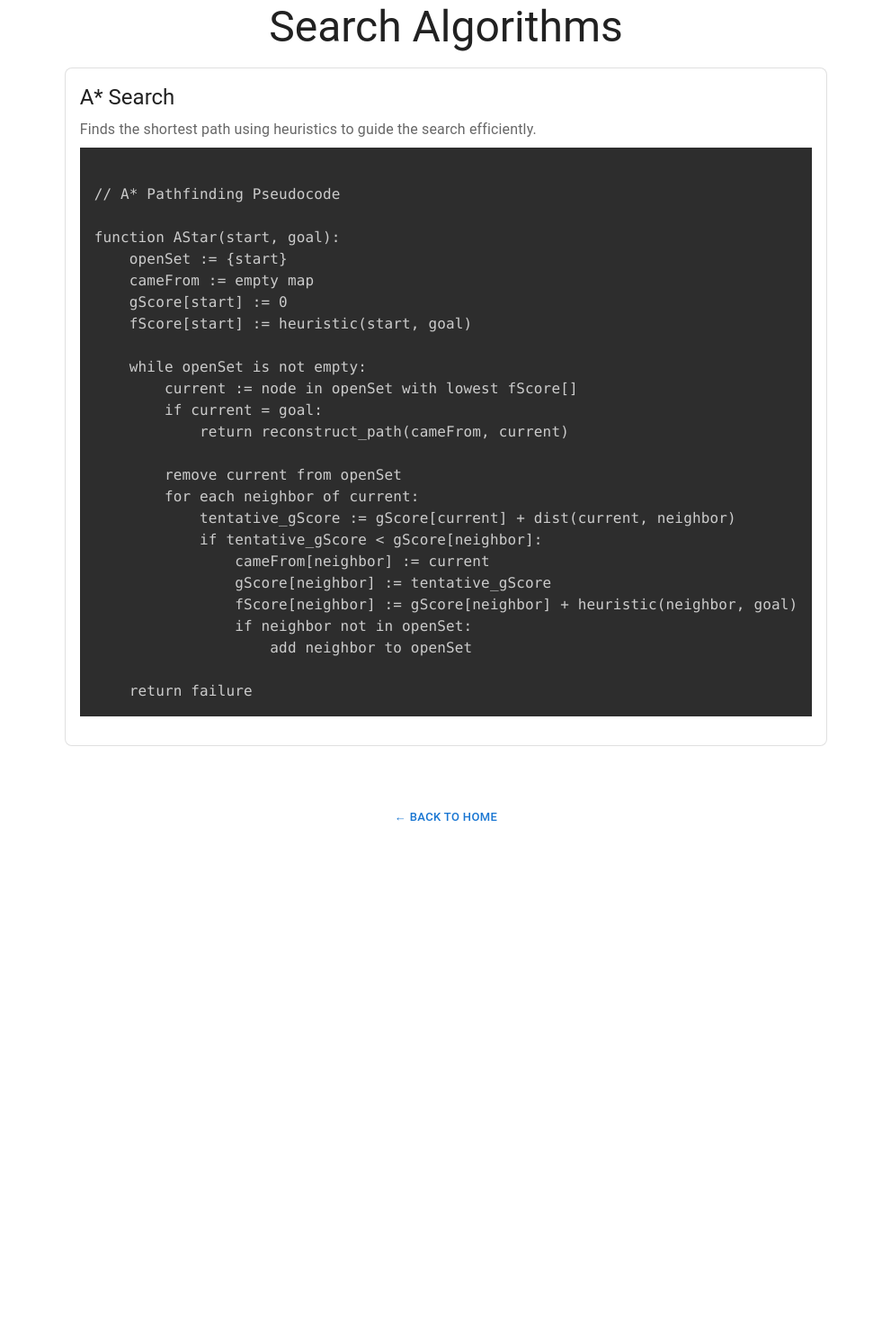
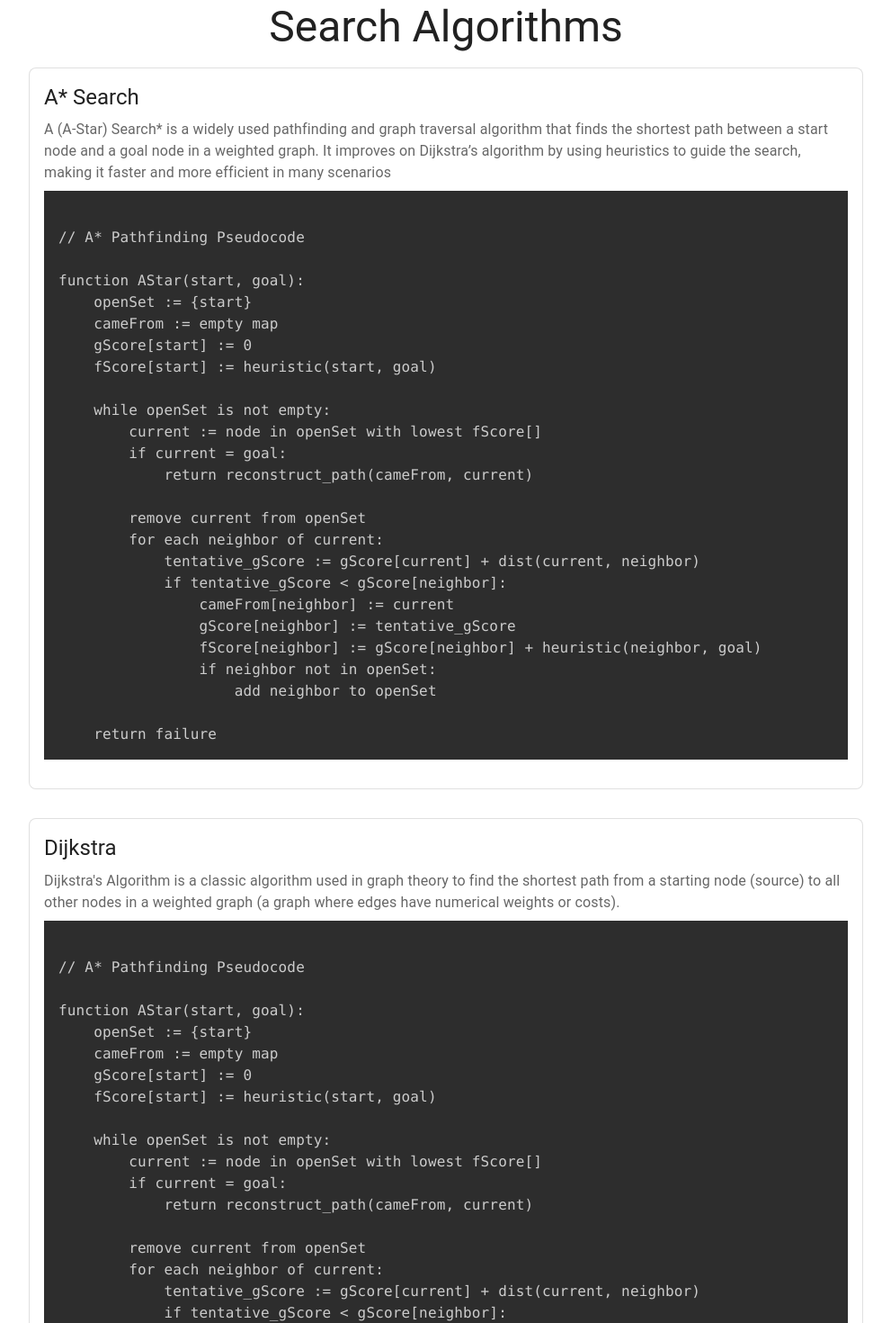
Before and after one commit to kwanlokto/graphing_library, a Next.js app: page /wiki in a window 1280 px wide. Shown: the part 220-1690 px from the top of the page at 90% size, without its empty margins (144-1135 px from the left). Before the commit the page ends 1240 px from the top, so only its background shows below. Built offline with nearby package versions, Linux system fonts and the light colour scheme.

Commit message:
add dijkstra documentation

```diff
--- a/src/algorithms/dijkstra.ts
+++ b/src/algorithms/dijkstra.ts
@@ -6,6 +6,28 @@ import { MinHeap } from "@/datastructures/min_heap";
 const createPopulatedGrid = (numRows: number, numCols: number, value: any) => {
   return Array.from({ length: numRows }, () => Array(numCols).fill(value));
 };
+
+export const pseudocode = `
+// Dijkstra Pathfinding Pseudocode
+
+function Dijkstra(Graph, source):
+    create distance map: distance[node] = ∞ for each node in Graph
+    distance[source] = 0
+
+    create a priority queue Q
+    Q.insert(source, 0)
+
+    while Q is not empty:
+        current = Q.extract_min()  // Node with the smallest distance
+
+        for each neighbor of current:
+            alt = distance[current] + weight(current, neighbor)
+            if alt < distance[neighbor]:
+                distance[neighbor] = alt
+                Q.insert_or_update(neighbor, alt)
+
+    return distance
+`;
 
 /**
  * Dijkstra's algorithm on a 2D grid.
--- a/src/app/wiki/page.tsx
+++ b/src/app/wiki/page.tsx
@@ -41,8 +41,27 @@ const searchAlgorithms = [
   {
     name: "A* Search",
     key: "a-star",
-    description:
-      "Finds the shortest path using heuristics to guide the search efficiently.",
+    description: (
+      <>
+        A (A-Star) Search* is a widely used pathfinding and graph traversal
+        algorithm that finds the shortest path between a start node and a goal
+        node in a weighted graph. It improves on Dijkstra’s algorithm by using
+        heuristics to guide the search, making it faster and more efficient in
+        many scenarios
+      </>
+    ),
+    psudocode: aStarPseudocode,
+  },
+  {
+    name: "Dijkstra",
+    key: "dijkstra",
+    description: (
+      <>
+        Dijkstra's Algorithm is a classic algorithm used in graph theory to find
+        the shortest path from a starting node (source) to all other nodes in a
+        weighted graph (a graph where edges have numerical weights or costs).
+      </>
+    ),
     psudocode: aStarPseudocode,
   },
 ];
```
